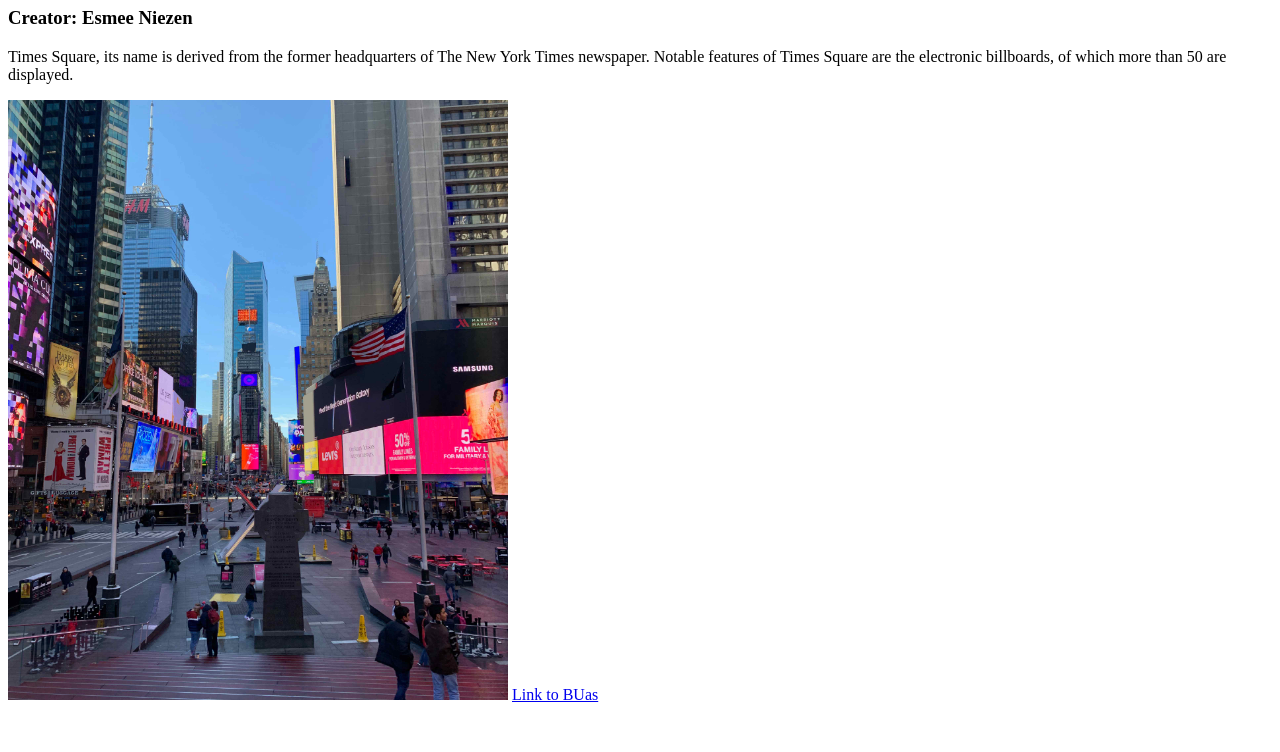
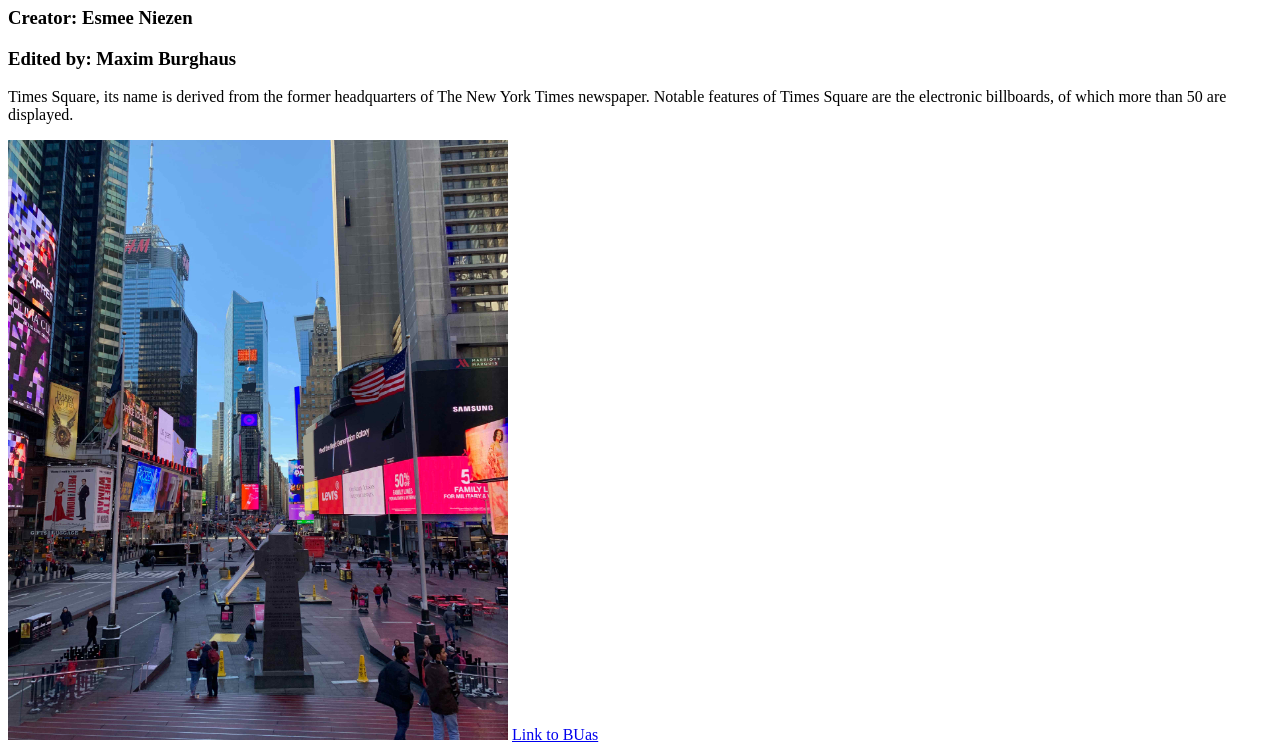
Before and after one commit to esmeeniezen/prj4-chapter-3, a plain HTML site: page index.html in a window 1280 px wide. Shown: the part 73-825 px from the top of the page. Before the commit the page ends 800 px from the top, so only its background shows below. Drawn offline with Linux system fonts and the light colour scheme.

Commit message:
Added my name again

```diff
--- a/index.html
+++ b/index.html
@@ -7,6 +7,7 @@
 	<title>New York City</title>
 	<h1>This is Times Square</h1>
 	<h3>Creator: Esmee Niezen</h3>
+	<h3>Edited by: Maxim Burghaus</h3>
 	<p>Times Square, its name is derived from the former headquarters of The New York Times newspaper. Notable features of Times Square are the electronic billboards, of which more than 50 are displayed.</p>
 <img src="images/newyork.jpeg" alt="New York" width="500" height="600">
 <a href="https://www.buas.nl">Link to BUas</a>
```
